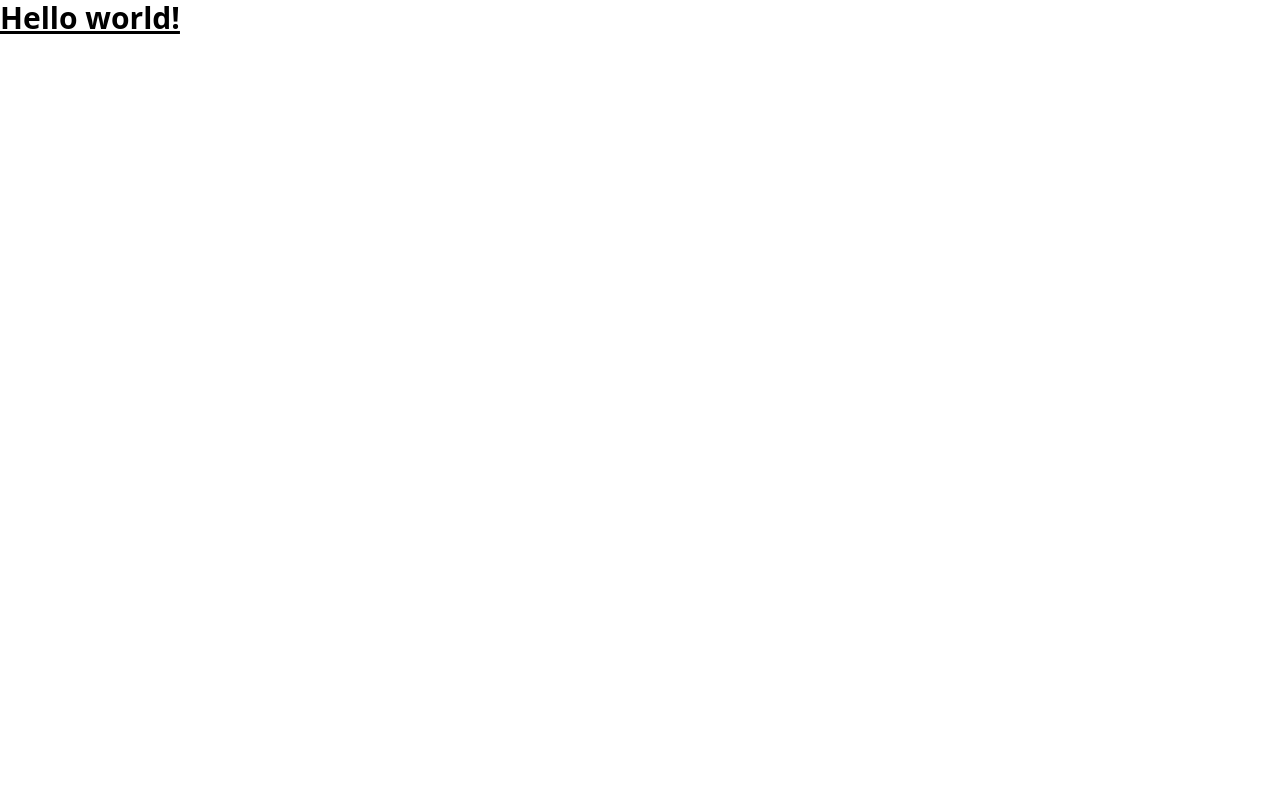
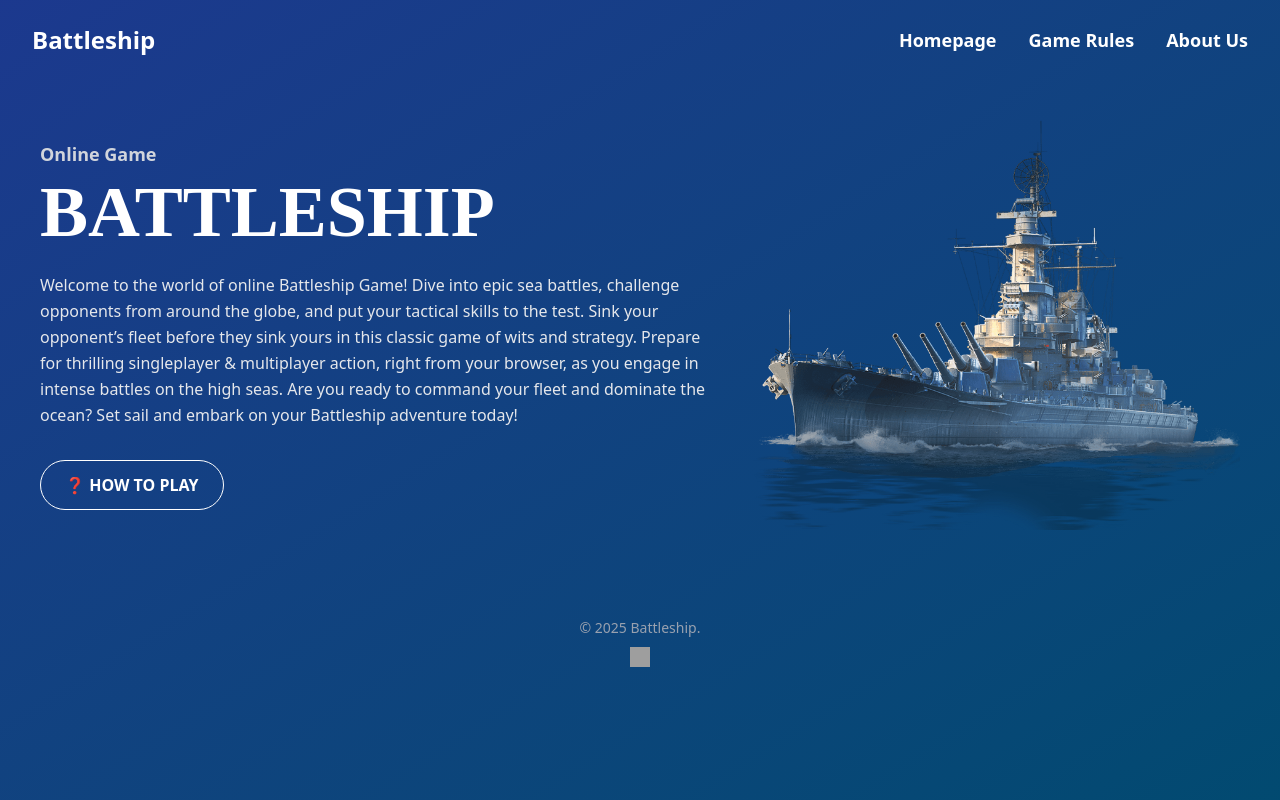
Before and after one commit to guptak-hash/Battleship, a React (Vite) app in the folder frontend-battleship/: page / in a window 1280 px wide. Built offline with nearby package versions, Linux system fonts and the light colour scheme; grey boxes are pictures that could not be loaded.

Commit message:
Refactor App.js: Setup React Router and added Home route

```diff
--- a/frontend-battleship/src/App.jsx
+++ b/frontend-battleship/src/App.jsx
@@ -1,18 +1,14 @@
-import { useState } from 'react'
-import reactLogo from './assets/react.svg'
-import viteLogo from '/vite.svg'
-import './App.css'
+import { BrowserRouter as Router, Routes, Route } from 'react-router-dom';
+import Home from './pages/Home';
+function App() {
+  return (
+    <Router>
+      <Routes>
+        <Route path="/" element={<Home />} />
 
-function App() {
-  const [count, setCount] = useState(0)
-
-  return (
-    <>
-      <h1 class="text-3xl font-bold underline">
-    Hello world!
-  </h1>
-    </>
-  )
+      </Routes>
+    </Router>
+  );
 }
 
-export default App
+export default App;
```
